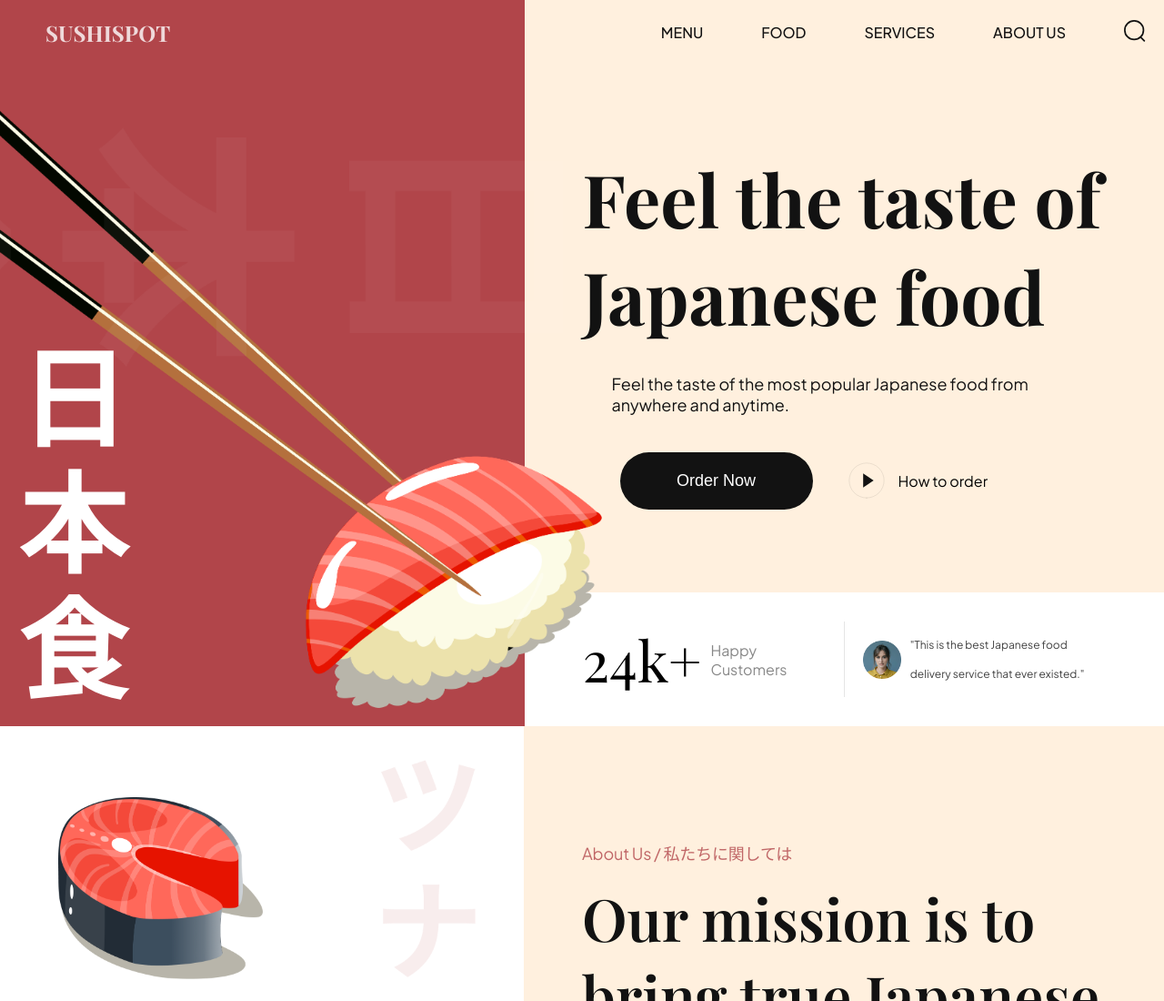
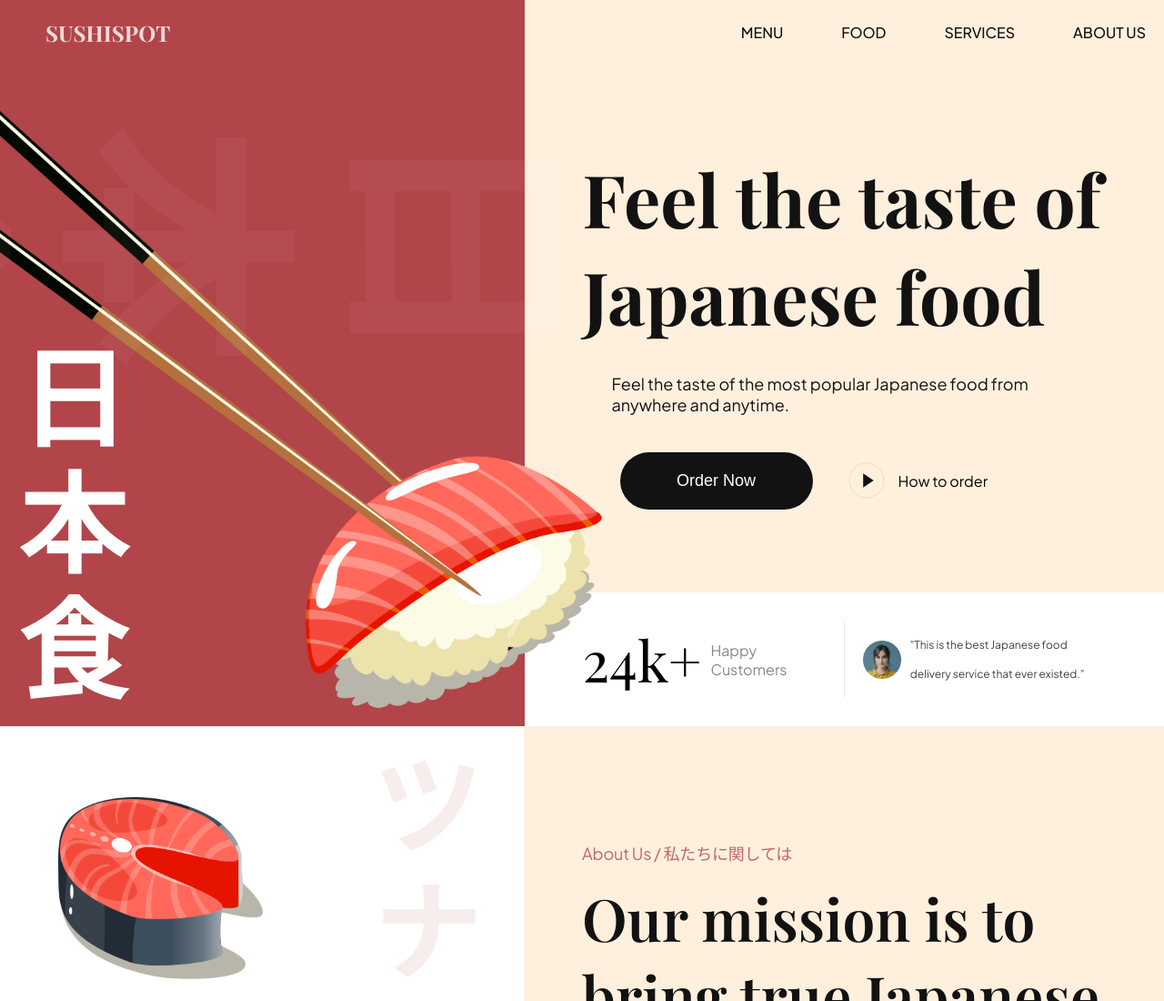
Before and after one commit to Emperordmasac/sushi-spot, a website built with Vite: page index.html in a window 1280 px wide. Shown: the top 1100 px of the page at 91% size. Built offline with nearby package versions, Linux system fonts and the light colour scheme.

Commit message:
ready for deployment

```diff
--- a/index.html
+++ b/index.html
@@ -37,10 +37,6 @@
 
       <li>
         <a href="#about-us">About Us</a>
-      </li>
-
-      <li>
-        <img src="assets/search.svg" alt="search" />
       </li>
     </ul>
      <!-- end of navigations -->
```
